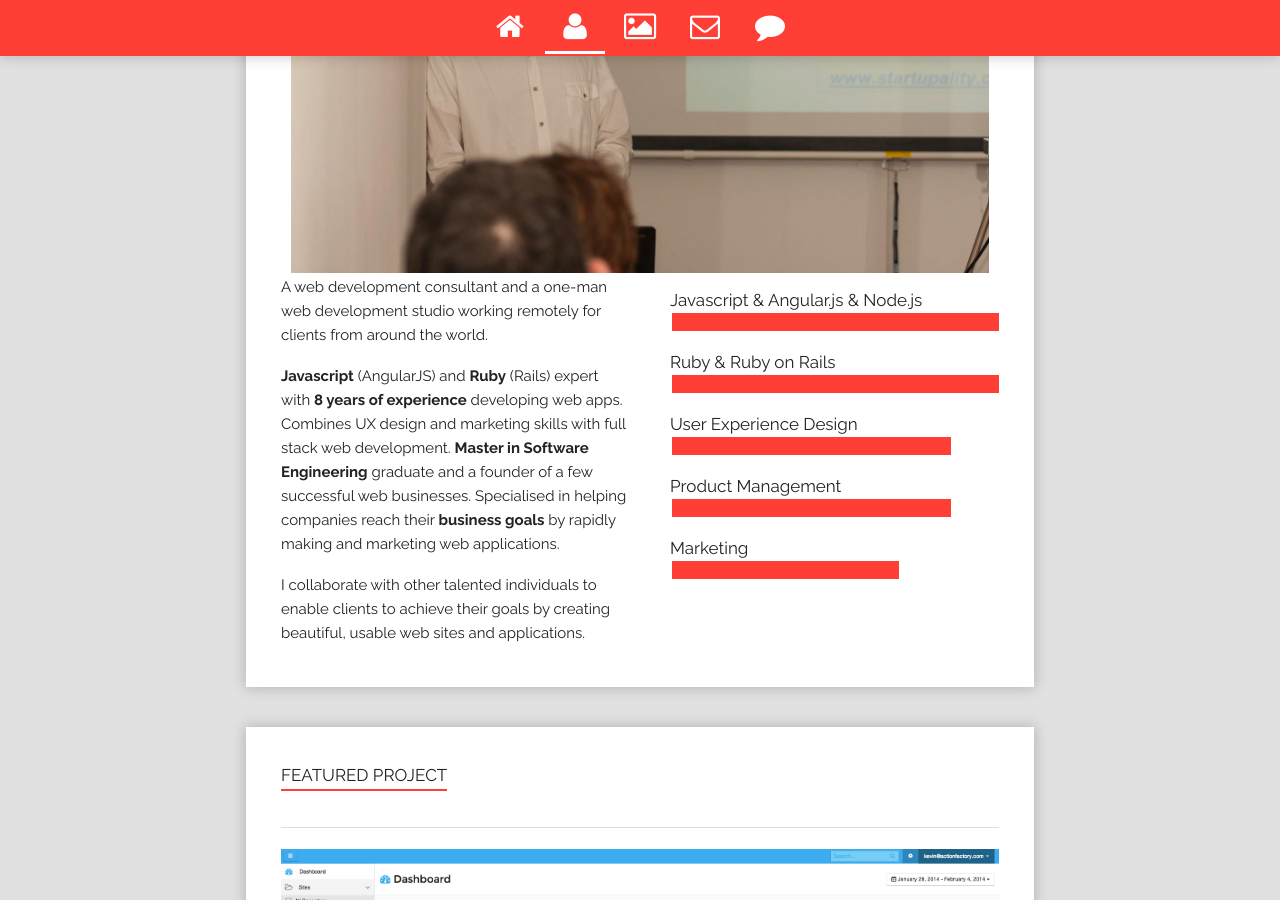
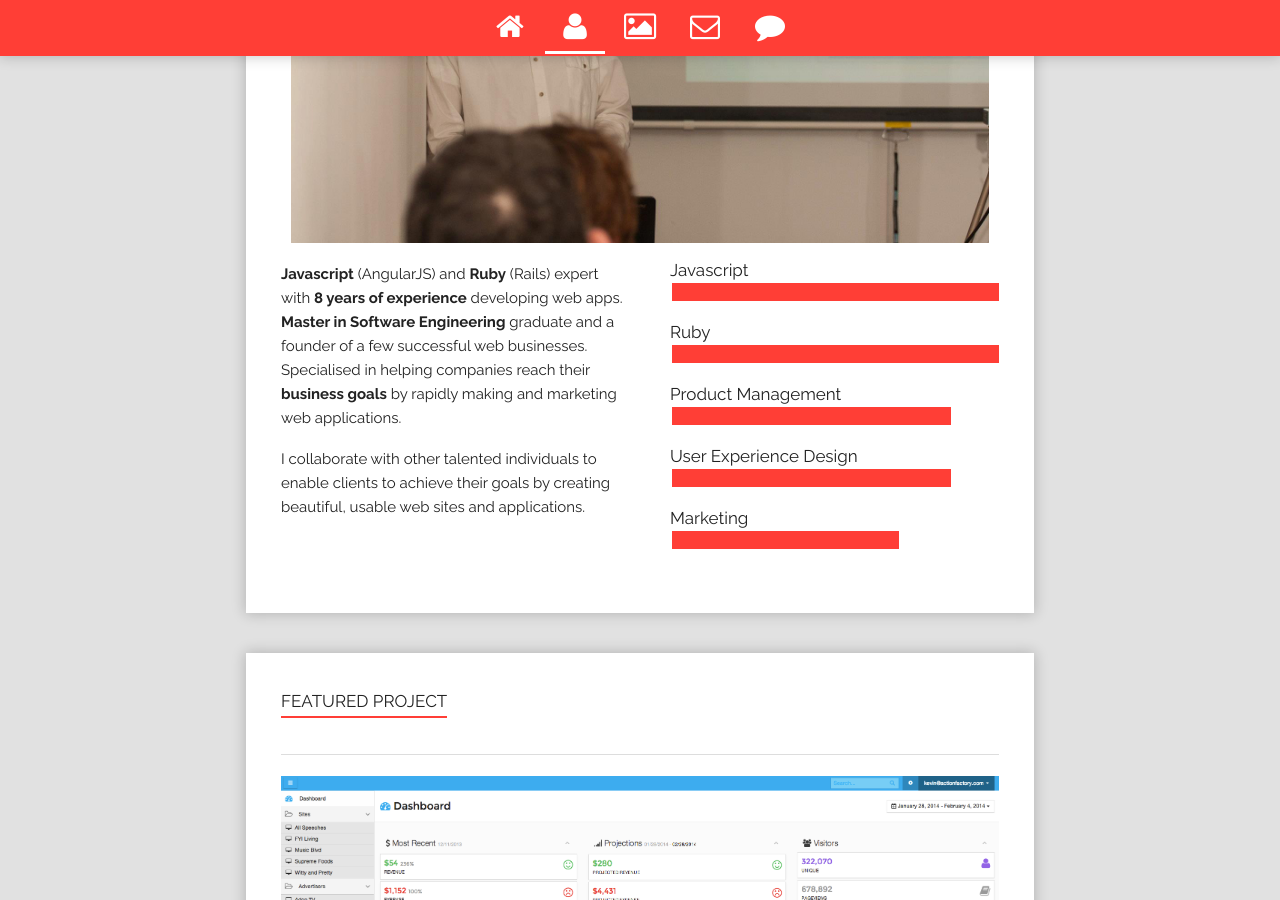
Before and after one commit to lipeno/lipeno.github.io, a Jekyll site: the page built from index.html, in a window 1280 px wide and 900 px high, scrolled down 1753 px. Built offline with Jekyll 4.4.1, drawn with Linux system fonts in a browser that asks for light colours; nearby versions of some CDN libraries; library files that are not in the unit come from our copies; Markdown is read by kramdown in place of the engine named in the settings; the list of posts is cut into pages by our own code; some of the changed text lies outside the part shown.

Commit message:
Update homepage

```diff
--- a/Gemfile
+++ b/Gemfile
@@ -3,3 +3,4 @@
 gem 'bundler'
 gem 'jekyll'
 gem 'rack-jekyll'
+gem 'kramdown'
--- a/_config.yml
+++ b/_config.yml
@@ -1,5 +1,4 @@
 name: Your New Jekyll Site
-markdown: redcarpet
-pygments: true
+highlighter: true
 paginate: 3
 exclude: ['config.ru', 'Gemfile', 'Gemfile.lock', 'vendor']
--- a/index.html
+++ b/index.html
@@ -34,7 +34,7 @@
                 </ul>
             </div>
             <h3 class="bold" >ANDREJ DRAGIŠIĆ</h3>
-            <h4>Web development consultant</h4>
+            <h4>Product manager/developer</h4>
             <hr class="highlight-hr" />
             <div class="row">
 
@@ -69,7 +69,8 @@
             <h3>
             <!--I'm a web development consultant working for clients from all over the world.-->
             <!--I'm a web development consultant helping clients around the world reach their business goals.-->
-            I'm a web development consultant combining engineering and marketing skills to help clients reach their business goals.
+            <!--I'm a web development consultant combining engineering and marketing skills to help clients reach their business goals.-->
+           I build digital products by combining programming, design and marketing skills.
             </h3>
             <hr />
             <div id="profile-slide">
@@ -87,11 +88,12 @@
 <!---->
             <!--Graduated with a Master in Software Engineering, worked in both big and small companies, and besides winning awards for apps, participating at hackathons, and organising events and meetups, founded and ran a startup company. Founded web hosting service (HostingCamel.com), business planning tool for entrepreneurs (Startupality.com) and remote workers portal (LiveWorkRemote.com).-->
 
-            A web development consultant and a one-man web development studio working remotely for clients from around the world.
+            <!--A web development consultant and a one-man web development studio working remotely for clients from around the world.-->
             <!--A skilled software engineer with expertise in managing teams and projects to deliver software.-->
         </p>
         <p>
-            <strong>Javascript</strong> (AngularJS) and <strong>Ruby</strong> (Rails) expert with <strong>8 years of experience</strong> developing web apps. Combines UX design and marketing skills with full stack web development.
+            <strong>Javascript</strong> (AngularJS) and <strong>Ruby</strong> (Rails) expert with <strong>8 years of experience</strong> developing web apps.
+            <!--Combines UX design and marketing skills with full stack web development.-->
             <strong>Master in Software Engineering</strong> graduate and a founder of a few successful web businesses.
             Specialised in helping companies reach their <strong>business goals</strong> by rapidly making and marketing web applications.
         </p>
@@ -104,14 +106,11 @@
 
     <div class="six columns">
         <ul id="skill">
-            <li><span class="bar graphic-design"></span><h5>Javascript & Angular.js & Node.js</h5></li>
-            <li><span class="bar graphic-design"></span><h5>Ruby & Ruby on Rails</h5></li>
-            <!--<li><span class="bar wordpress"></span><h5>Node.js</h5></li>-->
+            <li><span class="bar graphic-design"></span><h5>Javascript</h5></li>
+            <li><span class="bar graphic-design"></span><h5>Ruby</h5></li>
+            <li><span class="bar wordpress"></span><h5>Product Management</h5></li>
             <li><span class="bar wordpress"></span><h5>User Experience Design</h5></li>
-            <li><span class="bar wordpress"></span><h5>Product Management</h5></li>
             <li><span class="bar jquery"></span><h5>Marketing</h5></li>
-            <!--<li><span class="bar wordpress"></span><h5>Project Management</h5></li>-->
-
         </ul>
 
     </div>
```
Also changed, not shown: Gemfile.lock, stylesheets/style.css (line endings or trailing spaces).
